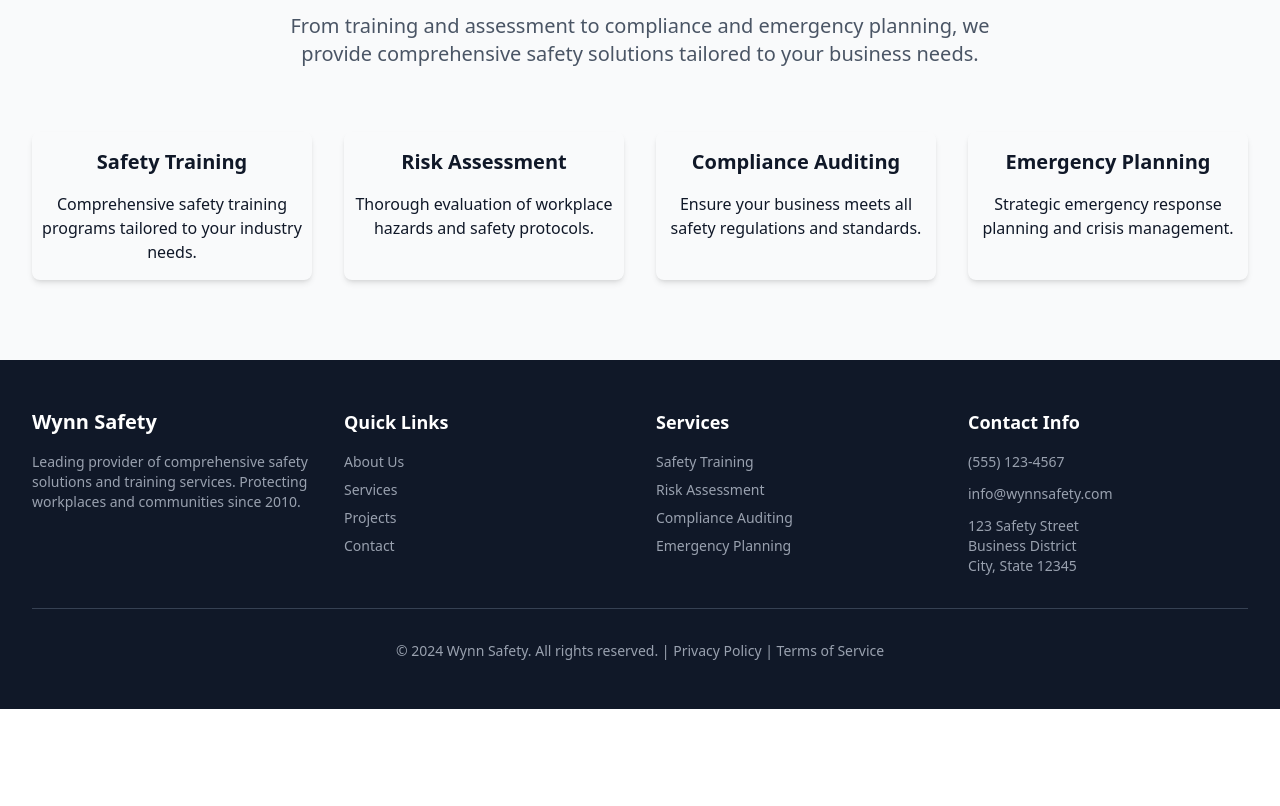
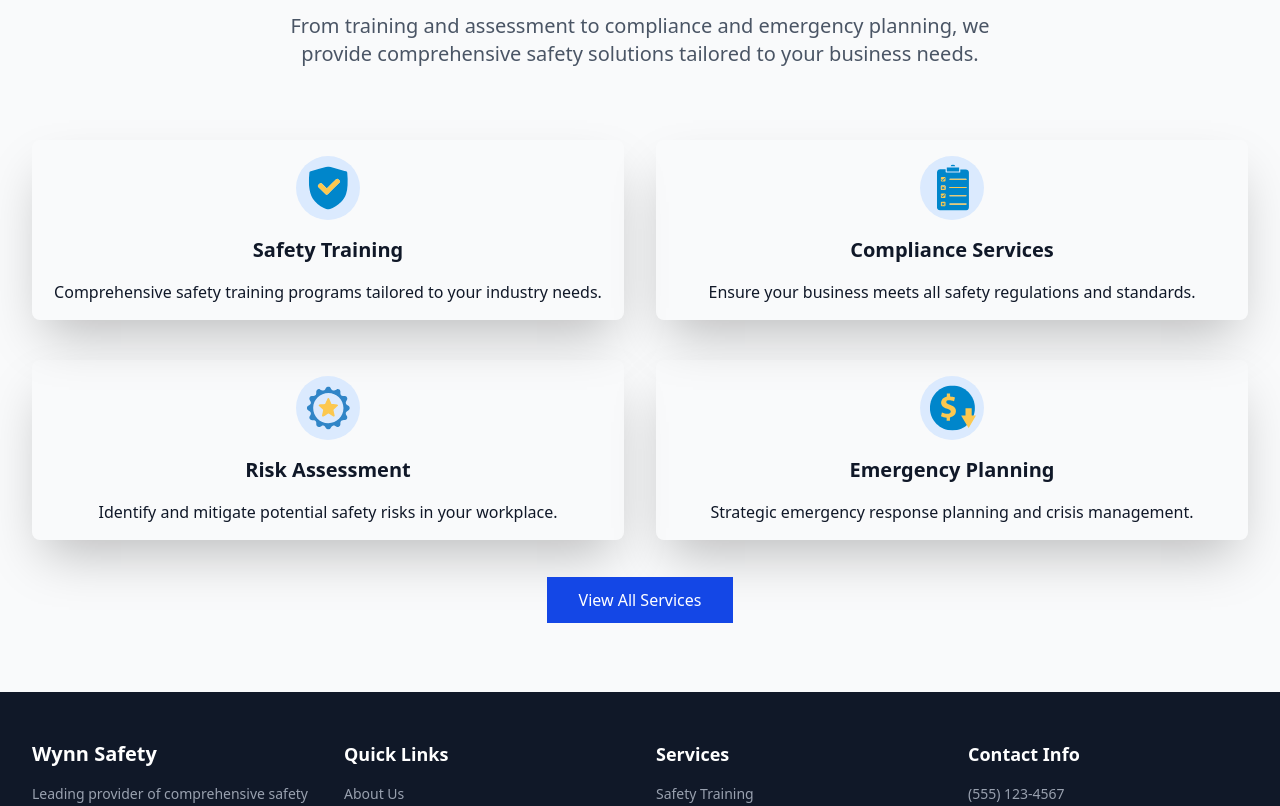
Before and after one commit to sanketm-hub/Next-js, a Next.js app: page / in a window 1280 px wide. Shown: the part 765-1571 px from the top of the page. Before the commit the page ends 1474 px from the top, so only its background shows below. Built offline with nearby package versions, Linux system fonts and the light colour scheme.

Commit message:
service section have been updated

```diff
--- a/app/page.tsx
+++ b/app/page.tsx
@@ -1,4 +1,8 @@
 import React from "react";
+import Image from "./media/Layer_1.svg";
+import ImageLayer2 from "./media/Layer_2.svg";
+import ImageLayer3 from "./media/Layer_3.svg";
+import ImageLayer4 from "./media/Layer_4.svg";
 import Link from "next/link";
 
 export default function Home() {
@@ -38,7 +42,7 @@ export default function Home() {
       </section>
       <section className="bg-white py-16">
         <div className="max-w-7xl mx-auto px-4 sm:px-6 lg:px-8">
-          <div className="grid grid-cols-2 lg:grid-cols-4 gap-8">
+          <div className="grid grid-cols-1 lg:grid-cols-4 md:grid-cols-2 gap-8">
             <div className="text-center">
               <div className="text-3xl md:text4xl font-bold text-blue-700 mb-2">500+</div>
               <div className="text-gray-600 font-medium">Companies Served</div>
@@ -59,7 +63,7 @@ export default function Home() {
         </div>
       </section>
       <section className="bg-gray-50 py-20">
-        <div className="max-w-7xl mx-auto px-4 sm:px-6 lg:px-8">
+        <div className="max-w-7xl mx-auto mx-auto px-4 sm:px-6 lg:px-8">
           <div className="text-center mb-16">
             <h2 className="text-3xl md:text-4xl font-bold text-gray-900 mb-4">
               Our Safety Solutions
@@ -68,41 +72,66 @@ export default function Home() {
               From training and assessment to compliance and emergency planning, we provide comprehensive safety solutions tailored to your business needs.
             </p>
           </div>
-          <div className="grid grid-cols-1 md:grid-cols-2 lg:grid-cols-4 gap-8">
-            <div className="rounded-lg bg-card text-card-foreground hover:shadow-lg transition-shadow duration-300 border-0 shadow-md">
-              <div className="text-center pb-4 pt-4">
+          <div className="grid grid-cols-1 md:grid-cols-2 lg:grid-cols-2 lg:gap-8 md:gap-4 sm:gap-2">
+            <div className="mt-2 rounded-lg bg-card text-card-foreground hover:shadow-lg transition-shadow duration-300 border-0 shadow-2xl">
+              <div className="text-center mt-4">
+                <div className="mx-auto w-16 h-16 bg-blue-100 rounded-full flex items-center justify-center mb-4">
+                  <img src={Image.src} alt="layer" />
+                </div>
+              </div>
+              <div className="text-center pb-4">
                 <h5 className="text-xl font-semibold text-gray-900">Safety Training</h5>
               </div>
               <div className="text-center pb-4">
-                <p className="text-gray-900">Comprehensive safety training programs tailored to your industry needs.</p>
+                <p className="text-gray-900 px-4">Comprehensive safety training programs tailored to your industry needs.</p>
               </div>
             </div>
-            <div className="rounded-lg bg-card text-card-foreground hover:shadow-lg transition-shadow duration-300 border-0 shadow-md">
-              <div className="text-center pb-4 pt-4">
+            <div className="mt-2 rounded-lg bg-card text-card-foreground hover:shadow-lg transition-shadow duration-300 border-0 shadow-2xl">
+              <div className="text-center mt-4">
+                <div className="mx-auto w-16 h-16 bg-blue-100 rounded-full flex items-center justify-center mb-4">
+                  <img src={ImageLayer2.src} alt="layer" />
+                </div>
+              </div>
+              <div className="text-center pb-4">
+                <h5 className="text-xl font-semibold text-gray-900">Compliance Services</h5>
+              </div>
+              <div className="text-center pb-4">
+                <p className="text-gray-900 px-4">Ensure your business meets all safety regulations and standards.</p>
+              </div>
+            </div>
+            <div className="mt-2 rounded-lg bg-card text-card-foreground hover:shadow-lg transition-shadow duration-300 border-0 shadow-2xl">
+              <div className="text-center mt-4">
+                <div className="mx-auto w-16 h-16 bg-blue-100 rounded-full flex items-center justify-center mb-4">
+                  <img src={ImageLayer3.src} alt="layer" />
+                </div>
+              </div>
+              <div className="text-center pb-4">
                 <h5 className="text-xl font-semibold text-gray-900">Risk Assessment</h5>
               </div>
               <div className="text-center pb-4">
-                <p className="text-gray-900">Thorough evaluation of workplace hazards and safety protocols.</p>
+                <p className="text-gray-900 px-4">Identify and mitigate potential safety risks in your workplace.</p>
+              </div>
+            </div>
+            <div className="mt-2 rounded-lg bg-card text-card-foreground hover:shadow-lg transition-shadow duration-300 border-0 shadow-2xl">
+              <div className="text-center mt-4">
+                <div className="mx-auto w-16 h-16 bg-blue-100 rounded-full flex items-center justify-center mb-4">
+                  <img src={ImageLayer4.src} alt="layer" />
+                </div>
+              </div>
+              <div className="text-center pb-4">
+                <h5 className="text-xl font-semibold text-gray-900">Emergency Planning</h5>
+              </div>
+              <div className="text-center pb-4">
+                <p className="text-gray-900 px-4">Strategic emergency response planning and crisis management.</p>
               </div>
             </div>
 
-            <div className="rounded-lg bg-card text-card-foreground hover:shadow-lg transition-shadow duration-300 border-0 shadow-md">
-              <div className="text-center pb-4 pt-4">
-                <h5 className="text-xl font-semibold text-gray-900">Compliance Auditing</h5>
-              </div>
-              <div className="text-center pb-4">
-                <p className="text-gray-900">Ensure your business meets all safety regulations and standards.</p>
-              </div>
-            </div>
+          </div>
 
-            <div className="rounded-lg bg-card text-card-foreground hover:shadow-lg transition-shadow duration-300 border-0 shadow-md">
-              <div className="text-center pb-4 pt-4">
-                <h5 className="text-xl font-semibold text-gray-900">Emergency Planning</h5>
-              </div>
-              <div className="text-center pb-4">
-                <p className="text-gray-900">Strategic emergency response planning and crisis management.</p>
-              </div>
-            </div>
+          <div className="text-center mt-12">
+            <a href="/services" className="bg-blue-700 hover:bg-blue-800 text-white px-8 py-3">
+                  View All Services
+            </a>
           </div>
         </div>
       </section>
```
